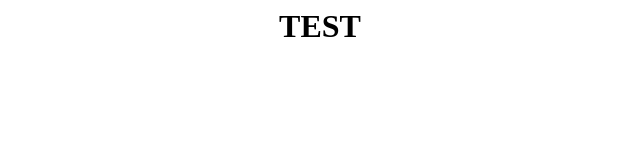
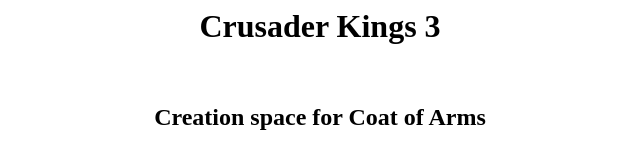
Before and after one commit to GreatestTriangle/GreatestTriangle.github.io, a plain HTML site: page index.html in a window 1280 px wide. Shown: the whole page, without its empty margins (320-960 px from the left). Drawn offline with Linux system fonts and the light colour scheme.

Commit message:
Update index.html

```diff
--- a/index.html
+++ b/index.html
@@ -1,5 +1,6 @@
 <html>
   <center>
-    <h1> TEST </h1>
+    <h1> Crusader Kings 3 </h1><br>
+    <h2>Creation space for Coat of Arms</h2>
   </center>
 </html>
```
